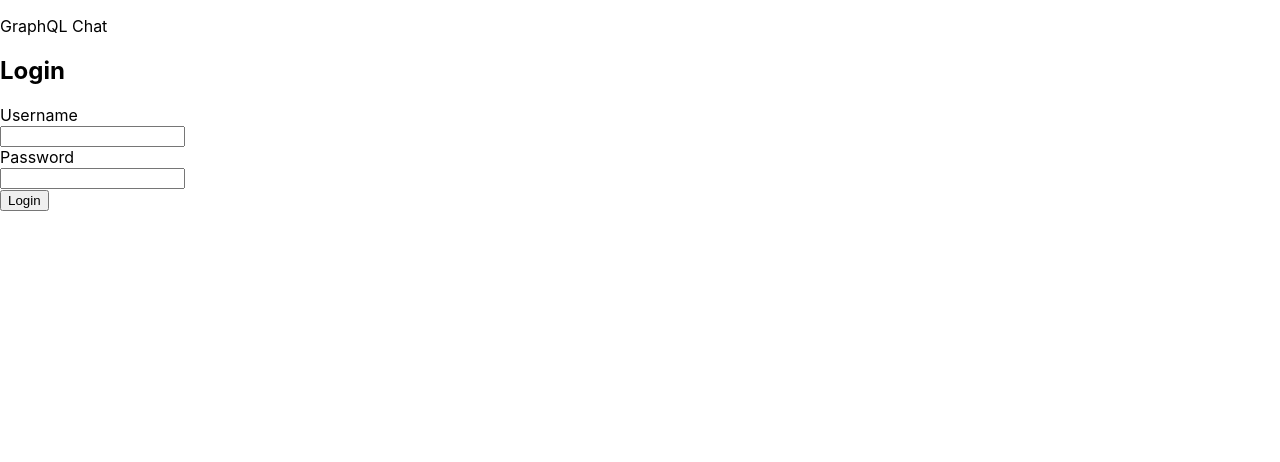
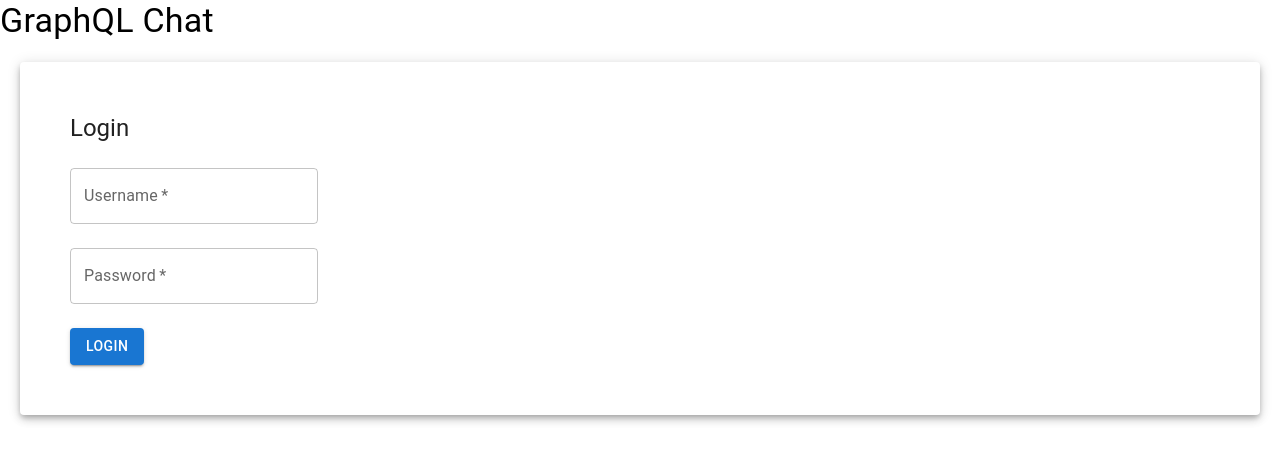
Before and after one commit to sds-smith/SocialNet-Client, a React (Create React App) app: page / in a window 1280 px wide. Shown: the top 462 px of the page. Built offline with nearby package versions, Linux system fonts and the light colour scheme.

Commit message:
convert to mui components, develop classes object for styling

```diff
--- a/package.json
+++ b/package.json
@@ -12,6 +12,9 @@
   "license": "ISC",
   "dependencies": {
     "@apollo/client": "^3.8.8",
+    "@emotion/react": "^11.11.3",
+    "@emotion/styled": "^11.11.0",
+    "@mui/material": "^5.15.3",
     "graphql": "^16.8.1",
     "graphql-ws": "^5.14.3",
     "jwt-decode": "^3.1.2",
--- a/src/components/Chat.jsx
+++ b/src/components/Chat.jsx
@@ -1,6 +1,10 @@
 import { useMessages, useAddMessage } from '../utils/hooks/apollo.hooks';
+import Paper from '@mui/material/Paper';
+import Grid from '@mui/material/Grid';
+import Typography from '@mui/material/Typography';
 import MessageInput from './MessageInput';
 import MessageList from './MessageList';
+import { classes } from '../styles.classes';
 
 export default function Chat({ user }) {
 
@@ -13,15 +17,23 @@ export default function Chat({ user }) {
   };
 
   return (
-    <section >
-      <h1 >
+    <Grid container item xs={8}>
+      <Paper sx={classes.paper} elevation={5}>
+        <Grid item xs={12}>
+          <Typography variant='h5' component='h2' >
             {`Chatting as ${user}`}
-      </h1>
+          </Typography >
+        </Grid>
+        <Grid item xs={12} sx={classes.chatGrid}>
           <MessageList
             user={user}
             messages={messages}
           />
+        </Grid>
+        <Grid item xs={12}>
           <MessageInput onSend={handleSend} />
-    </section>
+        </Grid>
+      </Paper>
+    </Grid>
   )
 }
--- a/src/components/Home.jsx
+++ b/src/components/Home.jsx
@@ -1,7 +1,10 @@
+import Grid from '@mui/material/Grid';
 import Chat from "./Chat";
 
 export default function Home({user}) {
   return (
-    <Chat user={user} />
+    <Grid container>
+      <Chat user={user} />
+    </Grid>
   )
 }
--- a/src/components/LoginForm.js
+++ b/src/components/LoginForm.js
@@ -1,4 +1,11 @@
 import { useState } from 'react';
+
+import Paper from '@mui/material/Paper';
+import Grid from '@mui/material/Grid';
+import Typography from '@mui/material/Typography';
+import TextField from '@mui/material/TextField';
+import Button from '@mui/material/Button';
+import { classes } from '../styles.classes';
 import { login } from '../utils/auth';
 
 function LoginForm({ onLogin }) {
@@ -18,38 +25,32 @@ function LoginForm({ onLogin }) {
   };
 
   return (
-    <section >
-      <div >
-        <h1 >
+    <Grid container item xs={12}>
+      <Paper sx={classes.paper} elevation={5}>
+        <Grid container spacing={3}>
+          <Grid item xs={12}>
+            <Typography variant='h5' component='h2'>
               Login
-        </h1>
-        <form onSubmit={handleLogin}>
-          <div >
-            <label >
-              Username
-            </label>
-            <div >
-              <input
+            </Typography>
+          </Grid>
+          <Grid item xs={12} >
+            <TextField
               type="text"
               required
+              label='Username'
               value={username}
               onChange={(event) => setUsername(event.target.value)}
             />
-            </div>
-          </div>
-          <div >
-            <label >
-              Password
-            </label>
-            <div >
-              <input
+          </Grid>
+          <Grid item xs={12} >
+            <TextField
               type="password"
               required
+              label='Password'
               value={password}
               onChange={(event) => setPassword(event.target.value)}
             />
-            </div>
-          </div>
+          </Grid>
               {error && (
                 <div >
                   <p >
@@ -57,16 +58,17 @@ function LoginForm({ onLogin }) {
                   </p>
                 </div>
               )}
-          <div >
-          <div >
-              <button type="submit" >
+          <Grid item xs={12} >
+            <Button
+              onClick={handleLogin}
+              variant='contained'
+            >
               Login
-              </button>
-            </div>
-          </div>
-        </form>
-      </div>
-    </section>
+            </Button>
+          </Grid>
+        </Grid>
+      </Paper>
+    </Grid>
   );
 }
 
--- a/src/components/MessageInput.js
+++ b/src/components/MessageInput.js
@@ -1,3 +1,6 @@
+import Grid from "@mui/material/Grid";
+import TextField from "@mui/material/TextField";
+
 function MessageInput({ onSend }) {
   const handleKeyDown = (event) => {
     if (event.key === 'Enter') {
@@ -7,15 +10,15 @@ function MessageInput({ onSend }) {
   };
 
   return (
-    <div >
-      <div >
-        <input
+      <Grid item xs={12} >
+        <TextField
+          fullWidth
+          variant='filled'
           type="text"
-          placeholder="Say something..."
+          label="Say something..."
           onKeyDown={handleKeyDown}
         />
-      </div>
-    </div>
+      </Grid>
   );
 }
 
--- a/src/components/MessageList.js
+++ b/src/components/MessageList.js
@@ -1,6 +1,8 @@
 import { useEffect, useRef } from 'react';
+import MessageRow from './MessageRow';
+import { classes } from '../styles.classes';
 
-function MessageList({ user, messages }) {
+export default function MessageList({ user, messages }) {
   const containerRef = useRef();
 
   useEffect(() => {
@@ -11,35 +13,27 @@ function MessageList({ user, messages }) {
     }
   }, [messages]);
 
+  const messageType = {
+    true: 'user',
+    false: 'other'
+  };
+
   return (
     <div
       ref={containerRef}
-      style={{ height: '50vh', overflowY: 'scroll' }}
+      style={{ maxHeight: '50vh', overflowY: 'scroll' }}
     >
-      <table>
+      <table style={classes.messageList}>
         <tbody>
           {messages?.map((message) => (
-            <MessageRow key={message.id} user={user} message={message} />
+            <MessageRow
+              key={message.id}
+              messageType={messageType[message.user === user]}
+              message={message}
+            />
           ))}
         </tbody>
       </table>
     </div>
   );
-}
-
-function MessageRow({ user, message }) {
-  return (
-    <tr>
-      <td >
-        <span >
-          {message.user}
-        </span>
-      </td>
-      <td >
-        {message.text}
-      </td>
-    </tr>
-  );
-}
-
-export default MessageList;
+};
--- /dev/null
+++ b/src/components/MessageRow.jsx
@@ -0,0 +1,17 @@
+
+import { classes } from "../styles.classes";
+
+export default function MessageRow({ messageType, message }) {
+    return (
+      <tr style={classes[`${messageType}MessageRow`]}>
+        <td >
+          <span style={classes.author} >
+            {message.user}
+          </span>
+        </td>
+        <td style={classes[`${messageType}Message`]}>
+          {message.text}
+        </td>
+      </tr>
+    );
+  }
--- a/src/components/NavBar.js
+++ b/src/components/NavBar.js
@@ -1,22 +1,27 @@
-function NavBar({ user, onLogout }) {
+import Box from '@mui/material/Box';
+import Grid from '@mui/material/Grid';
+import Typography from '@mui/material/Typography';
+import Button from '@mui/material/Button';
+
+export default function NavBar({ user, onLogout }) {
   return (
-    <nav >
-      <div >
-        <p >
-          GraphQL Chat
-        </p>
-      </div>
-      <div >
+    <Box >
+      <Grid container>
+        <Grid item xs={4}>
+          <Typography variant='h4' component='h1' >
+            GraphQL Chat
+          </Typography>
+        </Grid>
+
+
         {Boolean(user) && (
-          <div >
-            <button  onClick={onLogout}>
+          <Grid item xs={8}>
+            <Button variant='contained'  onClick={onLogout}>
               Logout
-            </button>
-          </div>
+            </Button >
+          </Grid>
         )}
-      </div>
-    </nav>
+      </Grid>
+    </Box>
   );
-}
-
-export default NavBar;
+};
--- /dev/null
+++ b/src/styles.classes.js
@@ -0,0 +1,43 @@
+export const classes = {
+    paper: {
+      padding: '50px',
+      margin: '20px',
+      width: '100%'
+    },
+    chatGrid: {
+      margin: '20px'
+    },
+    messageList: {
+      width: '100%'
+    },
+    userMessageRow: {
+      display: 'flex',
+      flexDirection: 'row-reverse',
+      width: '100%',
+      minHeight: '30px',
+      marginBottom: '10px'
+    },
+    userMessage: {
+      backgroundColor: '#f2f2f2',
+      marginRight: '20px',
+      paddingRight: '10px',
+      width: '60%',
+      borderRadius: '15px',
+      textAlign: 'right'
+    },
+    otherMessageRow: {
+      display: 'flex',
+      minHeight: '30px',
+      marginBottom: '10px'
+    },
+    otherMessage: {
+      border: '1px solid #d9d9d9',
+      marginLeft: '20px',
+      paddingLeft: '10px',
+      width: '60%',
+      borderRadius: '15px'
+    },
+    author: {
+      fontWeight: 'bold'
+    }
+  }
```
Also changed, not shown: 1 other file (tests, documents, lock files or other folders). Lines whose indentation alone changed are shown as unchanged.
